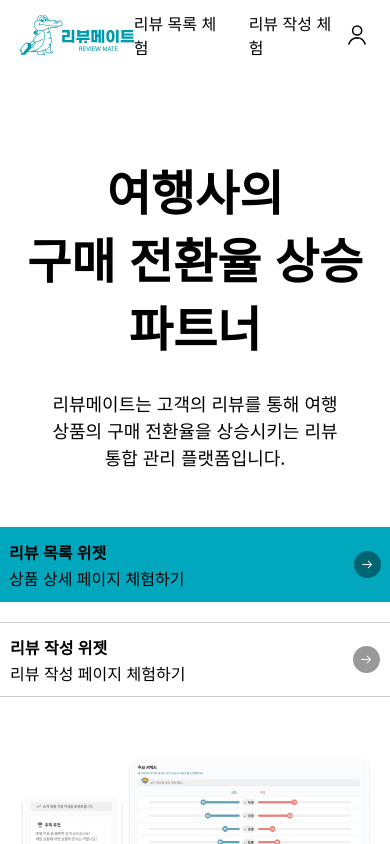
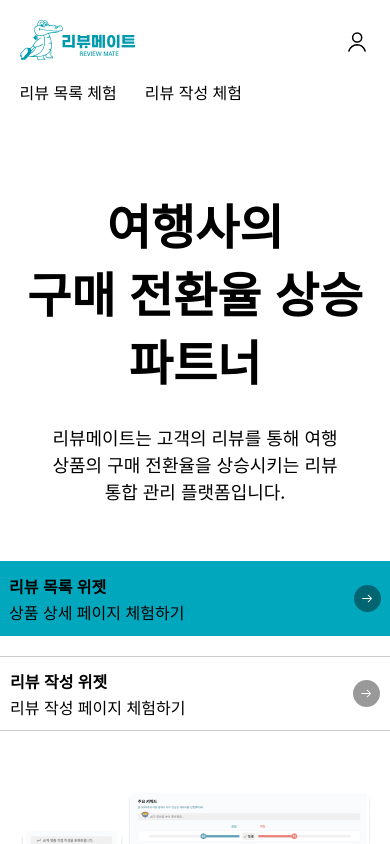
Before and after one commit to Review-Mate/Review-Mate-Demo, a Next.js app: page / in a window 390 px wide. Shown: the top 844 px of the page. Built offline with nearby package versions, Linux system fonts and the light colour scheme.

Commit message:
feat: 네비게이션 모바일 대응 추가

```diff
--- a/components/NavBar.tsx
+++ b/components/NavBar.tsx
@@ -6,20 +6,23 @@ import user from '@/public/images/user.svg';
 
 export default function NavBar() {
   return (
-    <nav className='h-[70px] flex items-center justify-between mb-12'>
-      <Link href='/'>
-        <Image src={logo} alt='로고' width={115} height={40} />
-      </Link>
-      <div className='w-3/5 flex'>
-        <div className='w-23 md:w-25 mr-[10%]'>
-          <Link href='/demo/product'>리뷰 목록 체험</Link>
-        </div>
-        <div className='w-23 md:w-25'>
-          <Link href='/demo/beforeReview'>리뷰 작성 체험</Link>
+    <nav className='flex flex-row items-center justify-between mt-5 mb-12'>
+      <div className='flex flex-col sm:flex-row sm:items-center'>
+        <Link href='/' className='mr-7'>
+          <Image src={logo} alt='로고' width={115} height={40} />
+        </Link>
+        <div className='flex flex-row mt-5 sm:mt-0'>
+          <div className='mr-7'>
+            <Link href='/demo/product'>리뷰 목록 체험</Link>
+          </div>
+          <div>
+            <Link href='/demo/beforeReview'>리뷰 작성 체험</Link>
+          </div>
         </div>
       </div>
       <Link href='/'>
         <Image src={user} alt='마이페이지' width={28} height={28} />
+        <div className='sm:hidden w-1 h-[40px]'></div>
       </Link>
     </nav>
   );
```
